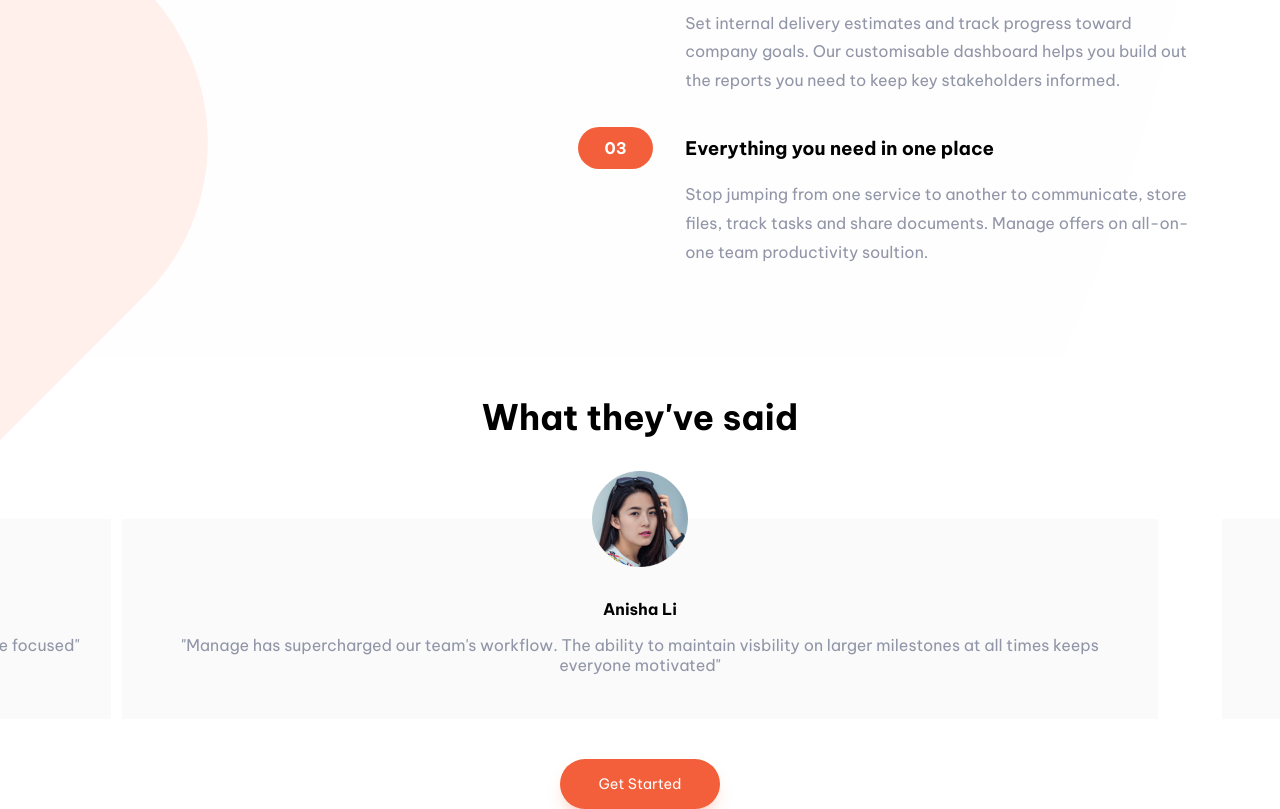
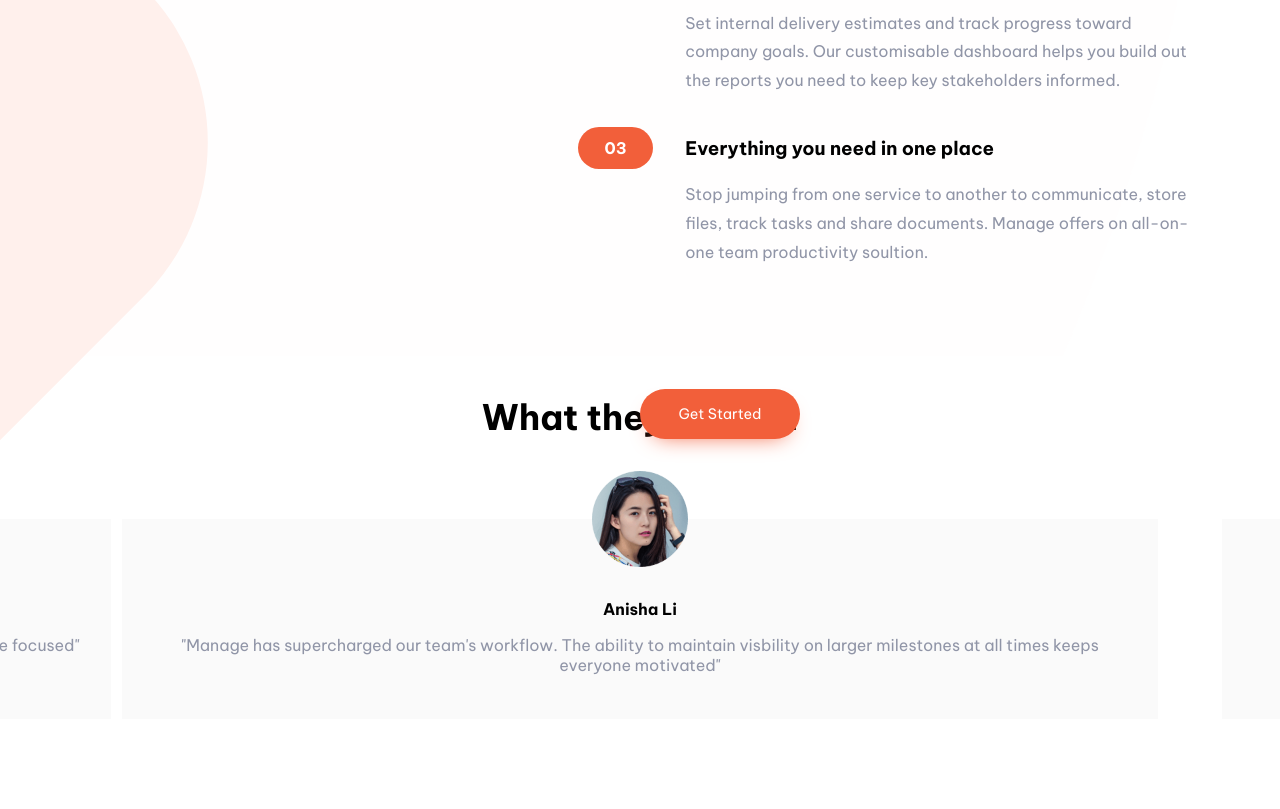
Before and after one commit to MichalHeron/manage-landing-page, a React (Vite) app: page / in a window 1280 px wide. Shown: the part 988-1797 px from the top of the page. After the commit the page ends 1747 px from the top, so only its background shows below. Built offline with nearby package versions, Linux system fonts and the light colour scheme.

Commit message:
lets start

```diff
--- a/src/style/Contents.scss
+++ b/src/style/Contents.scss
@@ -109,15 +109,16 @@ $fontsizeh2: 2.2rem;
 // Vary Light Gray: hsl(0, 0%, 98%)
 
 .comments {
+	position: relative;
 	h2 {
 		font-size: $fontsizeh2;
 	}
 
 	.commentsBox {
 		height: 20rem;
-		display: flex;
+		//display: flex;
 		// overflow: hidden;
-		position: relative;
+		position: absolute;
 		width: 100%;
 		margin: 0 auto;
 		// .card:nth-child(1) {
@@ -188,4 +189,9 @@ $fontsizeh2: 2.2rem;
 	// 		width: 100%;
 	// 	}
 	// }
+
+	.getStarted {
+		position: absolute;
+		bottom: 0px;
+	}
 }
```
